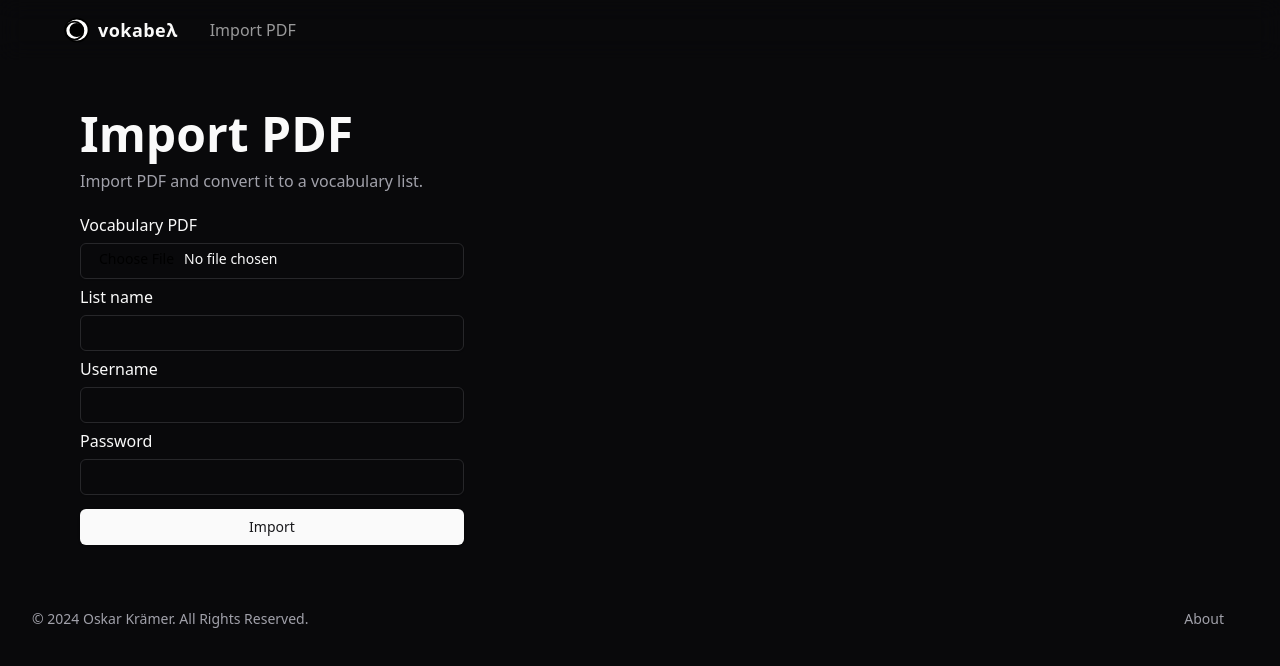
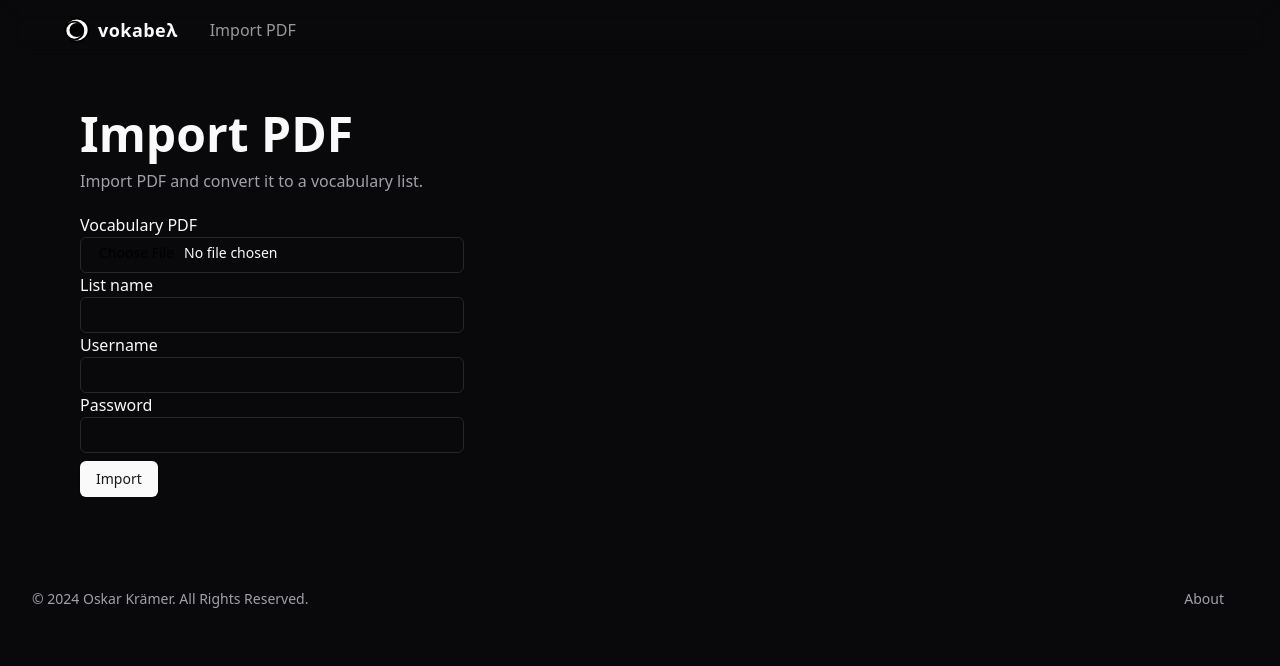
Before and after one commit to oskarkraemer/vocabonline, a React (Vite) app in the folder frontend/: page /import in a window 1280 px wide. Shown: the top 666 px of the page. Built offline with nearby package versions, Linux system fonts and the light colour scheme; no server answers.

Commit message:
implement pdf upload logic

```diff
--- /dev/null
+++ b/frontend/src/components/ui/loading-spinner.tsx
@@ -0,0 +1,11 @@
+export default function LoadingSpinner() {
+    return (
+        <div role="status">
+            <svg aria-hidden="true" className="w-8 h-8 text-muted animate-spin dark:text-muted fill-white" viewBox="0 0 100 101" fill="none" xmlns="http://www.w3.org/2000/svg">
+                <path d="M100 50.5908C100 78.2051 77.6142 100.591 50 100.591C22.3858 100.591 0 78.2051 0 50.5908C0 22.9766 22.3858 0.59082 50 0.59082C77.6142 0.59082 100 22.9766 100 50.5908ZM9.08144 50.5908C9.08144 73.1895 27.4013 91.5094 50 91.5094C72.5987 91.5094 90.9186 73.1895 90.9186 50.5908C90.9186 27.9921 72.5987 9.67226 50 9.67226C27.4013 9.67226 9.08144 27.9921 9.08144 50.5908Z" fill="currentColor"/>
+                <path d="M93.9676 39.0409C96.393 38.4038 97.8624 35.9116 97.0079 33.5539C95.2932 28.8227 92.871 24.3692 89.8167 20.348C85.8452 15.1192 80.8826 10.7238 75.2124 7.41289C69.5422 4.10194 63.2754 1.94025 56.7698 1.05124C51.7666 0.367541 46.6976 0.446843 41.7345 1.27873C39.2613 1.69328 37.813 4.19778 38.4501 6.62326C39.0873 9.04874 41.5694 10.4717 44.0505 10.1071C47.8511 9.54855 51.7191 9.52689 55.5402 10.0491C60.8642 10.7766 65.9928 12.5457 70.6331 15.2552C75.2735 17.9648 79.3347 21.5619 82.5849 25.841C84.9175 28.9121 86.7997 32.2913 88.1811 35.8758C89.083 38.2158 91.5421 39.6781 93.9676 39.0409Z" fill="currentFill"/>
+            </svg>
+            <span className="sr-only">Loading...</span>
+        </div>
+    )
+}
--- a/frontend/src/pages/import_page/ImportPage.tsx
+++ b/frontend/src/pages/import_page/ImportPage.tsx
@@ -1,9 +1,72 @@
 import { Label } from "@radix-ui/react-label";
 import AppLayout from "../../AppLayout";
+import api from '../../api/axiosConfig';
 import { Input } from "@/components/ui/input";
 import { Button } from "@/components/ui/button";
+import { useState } from "react";
+import LoadingSpinner from "@/components/ui/loading-spinner";
+import { Axios, AxiosError } from "axios";
 
 export default function ImportPage() {
+    const [file, setFile] = useState<File | null>(null);
+    const [listName, setListName] = useState<string>("");
+    const [username, setUsername] = useState<string>("");
+    const [password, setPassword] = useState<string>("");
+
+    const [errorMessage, setErrorMessage] = useState<string | null>(null);
+    const [successMessage, setSuccessMessage] = useState<string |null>(null);
+    const [loading, setLoading] = useState<boolean>(false);
+
+    function handleFileChange(event: React.ChangeEvent<HTMLInputElement>) {
+        const files = event.target.files;
+        if (files) {
+            setFile(files[0]);
+        }
+    }
+
+    function setResponse(status: "error" | "success", message: string) {
+        setErrorMessage(null);
+        setSuccessMessage(null);
+
+        setLoading(false);
+
+        if(status === "error") {
+            setErrorMessage(message);
+        } else {
+            setSuccessMessage(message);
+        }
+    }
+
+    async function submitUpload(event: React.FormEvent<HTMLFormElement>) {
+        event.preventDefault();
+
+        console.log(file, listName, username, password);
+
+        if (file) {
+            const formData = new FormData();
+            formData.append("file", file);
+            formData.append("username", username);
+            formData.append("password", password);
+
+            setLoading(true);
+
+            return await api.post(`/api/v1/importer/upload_zorn/${listName}`, formData).then((response) => {
+                console.log("Got response from file submission.");
+                setLoading(false);
+
+                if(response.status === 200) {
+                    setResponse("success", "File uploaded successfully.");
+                }
+            }).catch((reason: AxiosError) => {
+                if(reason.response && reason.response.status === 401) {
+                    setResponse("error", "Invalid username or password.");
+                } else {
+                    setResponse("error", "Error uploading file: " + reason.message);
+                }
+            });
+
+        }
+    }
 
     return (
     <AppLayout>
@@ -13,19 +76,28 @@ export default function ImportPage() {
         </nav>
 
         <div className="grid w-full max-w-sm items-center gap-1.5 mt-5">
-            <Label htmlFor="voc-pdf">Vocabulary PDF</Label>
-            <Input id="voc-pdf" type="file" />
+            <form onSubmit={submitUpload}>
+                <Label htmlFor="voc-pdf">Vocabulary PDF</Label>
+                <Input id="voc-pdf" type="file" required onChange={(e) => handleFileChange(e)} />
 
-            <Label htmlFor="list-name">List name</Label>
-            <Input id="list-name" type="text" />
+                <Label htmlFor="list-name">List name</Label>
+                <Input id="list-name" type="text" required onChange={(e) => setListName(e.target.value)} />
 
-            <Label htmlFor="username">Username</Label>
-            <Input id="username" type="text" />
+                <Label htmlFor="username">Username</Label>
+                <Input id="username" type="text" required onChange={(e) => setUsername(e.target.value)}/>
 
-            <Label htmlFor="password">Password</Label>
-            <Input id="password" type="password" />
+                <Label htmlFor="password">Password</Label>
+                <Input id="password" type="password" required onChange={(e) => setPassword(e.target.value)}/>
 
-            <Button className="mt-2">Import</Button>
+                <div className="flex items-center mt-2 gap-3">
+                    <Button type="submit">Import</Button>
+                    {loading && <LoadingSpinner />}
+                </div>
+
+            </form>
+
+            <p className="text-red-500">{errorMessage}</p>
+            <p className="text-green-500">{successMessage}</p>
         </div>
 
     </AppLayout>
```
